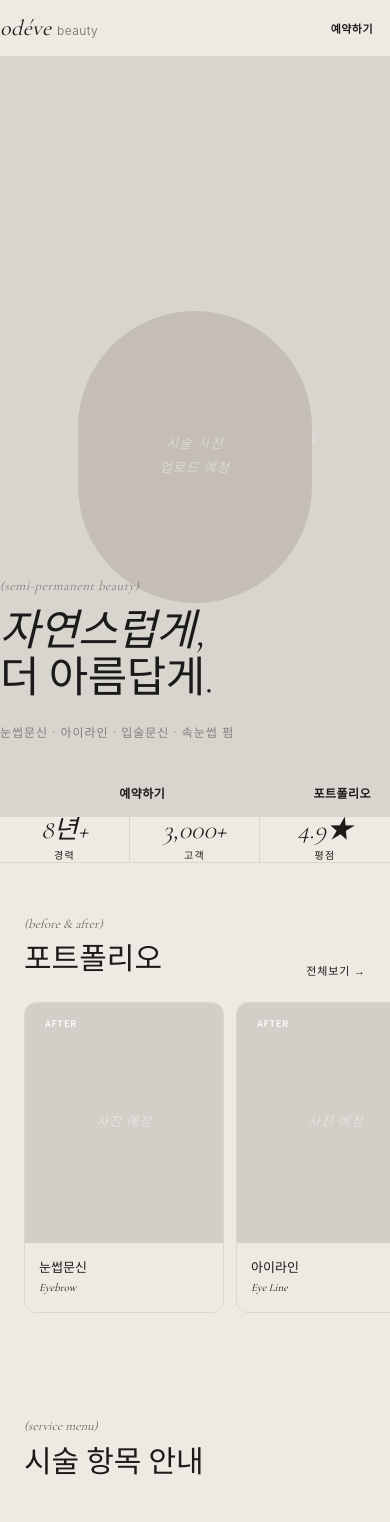
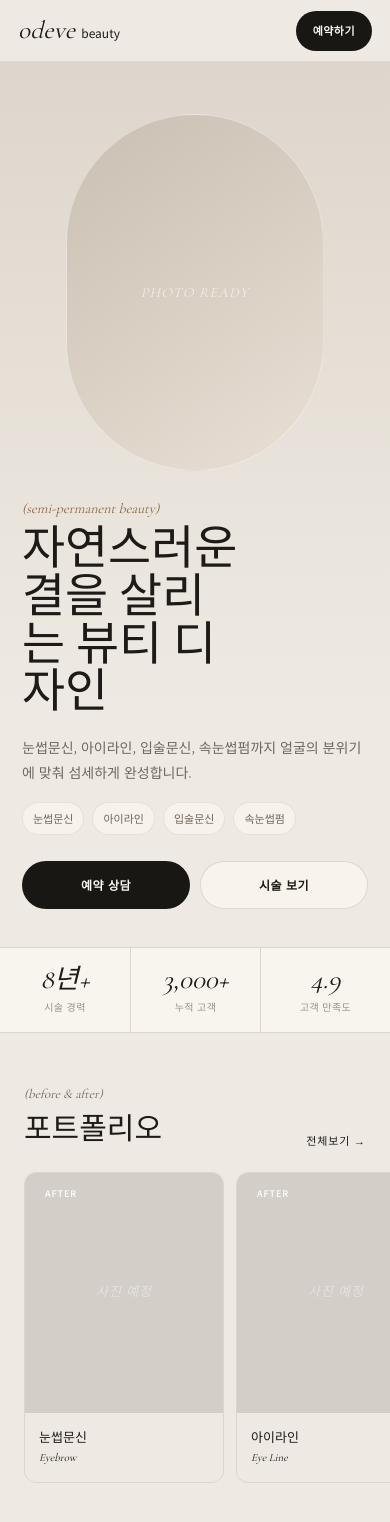
Before and after one commit to MyungSungKim12/odeve-beauty, a Next.js app: page / in a window 390 px wide. Shown: the top 1522 px of the page. Built offline with nearby package versions, Linux system fonts and the light colour scheme.

Commit message:
style: redesign mobile hero flow

```diff
--- a/app/components/Hero.tsx
+++ b/app/components/Hero.tsx
@@ -1,88 +1,31 @@
-"use client";
+import { siteContent } from "../content";
 
 export default function Hero() {
+  const { brand, hero } = siteContent;
+
   return (
-    <section
-      style={{ background: "#d8d4ce", minHeight: "90svh" }}
-      className="relative flex flex-col justify-end overflow-hidden"
-    >
-      {/* 배경 대형 텍스트 */}
-      <div
-        className="font-serif pointer-events-none absolute inset-0 flex items-center justify-center select-none"
-        style={{
-          fontSize: "clamp(80px, 28vw, 200px)",
-          fontStyle: "italic",
-          fontWeight: 300,
-          color: "rgba(255,255,255,0.15)",
-          letterSpacing: "-0.02em",
-          whiteSpace: "nowrap",
-        }}
-        aria-hidden
-      >
-        odéve
+    <section id="top" className="hero">
+      <div className="hero-mark font-serif" aria-hidden>
+        {brand.name}
       </div>
-
-      {/* 사진 영역 */}
-      <div className="absolute inset-0 flex items-center justify-center">
-        <div
-          style={{
-            width: "min(240px, 60vw)",
-            height: "min(360px, 75vw)",
-            borderRadius: 999,
-            background: "#c4beb7",
-            display: "flex",
-            alignItems: "center",
-            justifyContent: "center",
-            marginTop: 40,
-          }}
-        >
-          <span
-            className="font-serif"
-            style={{ fontSize: 13, fontStyle: "italic", color: "rgba(255,255,255,0.4)", letterSpacing: "0.1em", textAlign: "center", lineHeight: 1.8 }}
-          >
-            시술 사진
-            <br />
-            업로드 예정
-          </span>
+      <div className="hero-visual" aria-hidden>
+        <span className="font-serif">photo ready</span>
+      </div>
+      <div className="hero-content">
+        <p className="eyebrow">({hero.eyebrow})</p>
+        <h1 className="hero-title">{hero.title}</h1>
+        <p className="hero-body">{hero.body}</p>
+        <div className="hero-chips" aria-label="주요 시술">
+          {hero.chips.map((chip) => (
+            <span key={chip}>{chip}</span>
+          ))}
         </div>
-      </div>
-
-      {/* 하단 콘텐츠 */}
-      <div className="relative z-10 px-6 pb-10 pt-16">
-        <p
-          className="font-serif"
-          style={{ fontSize: 13, fontStyle: "italic", color: "rgba(26,26,26,0.45)", marginBottom: 12, letterSpacing: "0.04em" }}
-        >
-          (semi-permanent beauty)
-        </p>
-        <h1
-          className="font-serif"
-          style={{
-            fontSize: "clamp(36px, 11vw, 52px)",
-            fontWeight: 300,
-            fontStyle: "italic",
-            color: "#1a1a1a",
-            lineHeight: 1.1,
-            marginBottom: 20,
-            letterSpacing: "-0.01em",
-          }}
-        >
-          자연스럽게,
-          <br />
-          <span style={{ fontStyle: "normal" }}>더 아름답게.</span>
-        </h1>
-
-        <p style={{ fontSize: 12, fontWeight: 300, color: "rgba(26,26,26,0.45)", letterSpacing: "0.08em", marginBottom: 28 }}>
-          눈썹문신 · 아이라인 · 입술문신 · 속눈썹 펌
-        </p>
-
-        {/* 버튼 2개 — 같은 높이, 같은 radius */}
-        <div style={{ display: "flex", gap: 10 }}>
-          <a href="#booking" className="btn btn-dark" style={{ flex: 1 }}>
-            예약하기
+        <div className="hero-actions">
+          <a href={hero.primaryCta.href} className="btn btn-primary">
+            {hero.primaryCta.label}
           </a>
-          <a href="#portfolio" className="btn btn-ghost">
-            포트폴리오
+          <a href={hero.secondaryCta.href} className="btn btn-soft">
+            {hero.secondaryCta.label}
           </a>
         </div>
       </div>
--- a/app/components/Nav.tsx
+++ b/app/components/Nav.tsx
@@ -1,28 +1,17 @@
-"use client";
+import { siteContent } from "../content";
 
 export default function Nav() {
+  const { brand, nav } = siteContent;
+
   return (
-    <nav
-      style={{ background: "var(--bg)", borderBottom: "1px solid var(--line)" }}
-      className="sticky top-0 z-50 flex items-center justify-between px-6"
-    >
-      <div style={{ minHeight: 56, display: "flex", alignItems: "center", justifyContent: "space-between", width: "100%" }}>
-        {/* 로고 */}
-        <div
-          className="font-serif"
-          style={{ fontSize: 22, fontStyle: "italic", fontWeight: 400, letterSpacing: "0.02em" }}
-        >
-          odéve{" "}
-          <span style={{ fontStyle: "normal", fontFamily: "'Inter', sans-serif", fontWeight: 300, fontSize: 12, color: "var(--muted)" }}>
-            beauty
-          </span>
-        </div>
-
-        {/* 예약 버튼 */}
-        <a href="#booking" className="btn btn-dark" style={{ minHeight: 40, fontSize: 11, padding: "0 16px", borderRadius: 100 }}>
-          예약하기
-        </a>
-      </div>
+    <nav className="nav">
+      <a className="nav-brand" href="#top" aria-label={`${brand.studio} 홈`}>
+        <span className="font-serif nav-logo">{brand.name}</span>
+        <span>{brand.suffix}</span>
+      </a>
+      <a href="#booking" className="btn btn-primary nav-cta">
+        {nav.bookingLabel}
+      </a>
     </nav>
   );
 }
--- a/app/components/TrustBar.tsx
+++ b/app/components/TrustBar.tsx
@@ -1,34 +1,14 @@
+import { siteContent } from "../content";
+
 export default function TrustBar() {
-  const stats = [
-    { num: "8년+", label: "경력" },
-    { num: "3,000+", label: "고객" },
-    { num: "4.9★", label: "평점" },
-  ];
-
   return (
-    <div
-      style={{ background: "var(--bg-light)", borderBottom: "1px solid var(--line)" }}
-      className="grid grid-cols-3"
-    >
-      {stats.map((s, i) => (
-        <div
-          key={s.label}
-          style={{ borderRight: i < 2 ? "1px solid var(--line)" : "none" }}
-          className="flex flex-col items-center py-5 px-2"
-        >
-          <span
-            className="font-serif"
-            style={{ fontSize: 26, fontWeight: 300, fontStyle: "italic", color: "var(--text)", lineHeight: 1, marginBottom: 4 }}
-          >
-            {s.num}
-          </span>
-          <span
-            style={{ fontSize: 10, fontWeight: 300, color: "var(--subtle)", letterSpacing: "0.12em", textTransform: "uppercase" }}
-          >
-            {s.label}
-          </span>
+    <section className="stat-grid" aria-label="스튜디오 신뢰 지표">
+      {siteContent.stats.map((stat) => (
+        <div className="stat-item" key={stat.label}>
+          <span className="font-serif">{stat.value}</span>
+          <small>{stat.label}</small>
         </div>
       ))}
-    </div>
+    </section>
   );
 }
--- a/app/globals.css
+++ b/app/globals.css
@@ -134,6 +134,165 @@ a {
   line-height: 1.7;
 }
 
+.nav {
+  position: sticky;
+  top: 0;
+  z-index: 50;
+  display: flex;
+  min-height: 62px;
+  align-items: center;
+  justify-content: space-between;
+  border-bottom: 1px solid rgba(221, 213, 202, 0.82);
+  background: rgba(238, 234, 227, 0.92);
+  padding: 10px 18px;
+  backdrop-filter: blur(18px);
+}
+
+.nav-brand {
+  display: inline-flex;
+  align-items: baseline;
+  gap: 6px;
+  color: var(--ink);
+  font-size: 12px;
+  font-weight: 400;
+  text-decoration: none;
+}
+
+.nav-logo {
+  font-size: 25px;
+  font-style: italic;
+  font-weight: 400;
+  letter-spacing: 0.01em;
+}
+
+.nav-cta {
+  min-height: 40px;
+  padding-inline: 16px;
+  font-size: 11px;
+}
+
+.hero {
+  position: relative;
+  min-height: calc(100svh - 62px);
+  overflow: hidden;
+  background: linear-gradient(180deg, #ded6cc 0%, #eeeae3 74%);
+  padding: 34px 22px 38px;
+}
+
+.hero-mark {
+  position: absolute;
+  top: 16%;
+  left: 50%;
+  color: rgba(255, 250, 242, 0.48);
+  font-size: clamp(92px, 29vw, 180px);
+  font-style: italic;
+  font-weight: 300;
+  line-height: 1;
+  pointer-events: none;
+  transform: translateX(-50%);
+  white-space: nowrap;
+}
+
+.hero-visual {
+  position: relative;
+  z-index: 1;
+  display: flex;
+  width: min(66vw, 270px);
+  aspect-ratio: 0.72;
+  align-items: center;
+  justify-content: center;
+  margin: 18px auto 30px;
+  border: 1px solid rgba(255, 250, 242, 0.42);
+  border-radius: 999px;
+  background: linear-gradient(145deg, #c9bfb3, #e9e0d5);
+  color: rgba(255, 250, 242, 0.72);
+  font-size: 14px;
+  font-style: italic;
+  letter-spacing: 0.08em;
+  text-transform: uppercase;
+}
+
+.hero-content {
+  position: relative;
+  z-index: 2;
+}
+
+.hero-title {
+  max-width: 10ch;
+  color: var(--ink);
+  font-family: var(--font-serif), Georgia, serif;
+  font-size: clamp(42px, 12vw, 58px);
+  font-weight: 400;
+  letter-spacing: 0;
+  line-height: 1.02;
+}
+
+.hero-body {
+  margin-top: 18px;
+  color: var(--muted);
+  font-size: 14px;
+  font-weight: 300;
+  line-height: 1.75;
+}
+
+.hero-chips {
+  display: flex;
+  flex-wrap: wrap;
+  gap: 8px;
+  margin-top: 18px;
+}
+
+.hero-chips span {
+  border: 1px solid rgba(29, 26, 23, 0.08);
+  border-radius: 999px;
+  background: rgba(255, 250, 242, 0.52);
+  color: var(--muted);
+  font-size: 11px;
+  padding: 7px 10px;
+}
+
+.hero-actions {
+  display: grid;
+  grid-template-columns: 1fr 1fr;
+  gap: 10px;
+  margin-top: 26px;
+}
+
+.stat-grid {
+  display: grid;
+  grid-template-columns: repeat(3, 1fr);
+  border-block: 1px solid var(--line);
+  background: var(--surface);
+}
+
+.stat-item {
+  display: flex;
+  min-width: 0;
+  flex-direction: column;
+  align-items: center;
+  gap: 6px;
+  padding: 18px 8px;
+  text-align: center;
+}
+
+.stat-item + .stat-item {
+  border-left: 1px solid var(--line);
+}
+
+.stat-item span {
+  color: var(--ink);
+  font-size: 27px;
+  font-style: italic;
+  line-height: 1;
+}
+
+.stat-item small {
+  color: var(--soft);
+  font-size: 10px;
+  font-weight: 400;
+  letter-spacing: 0.04em;
+}
+
 @media (min-width: 768px) {
   body {
     padding: 24px 0;
```
